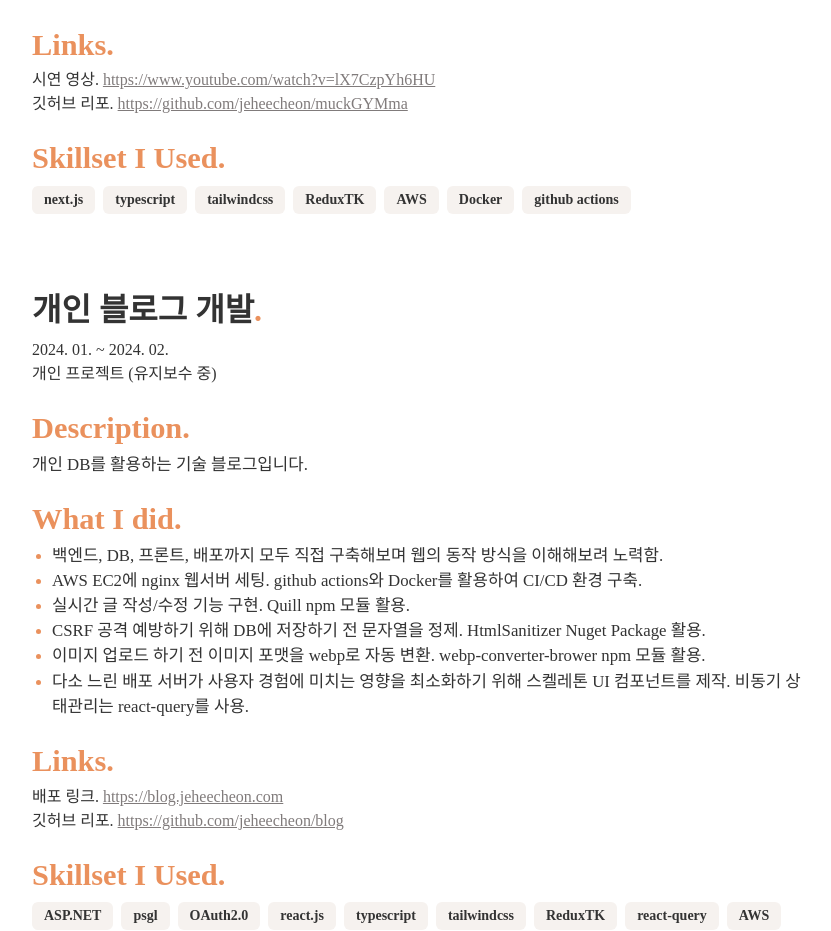
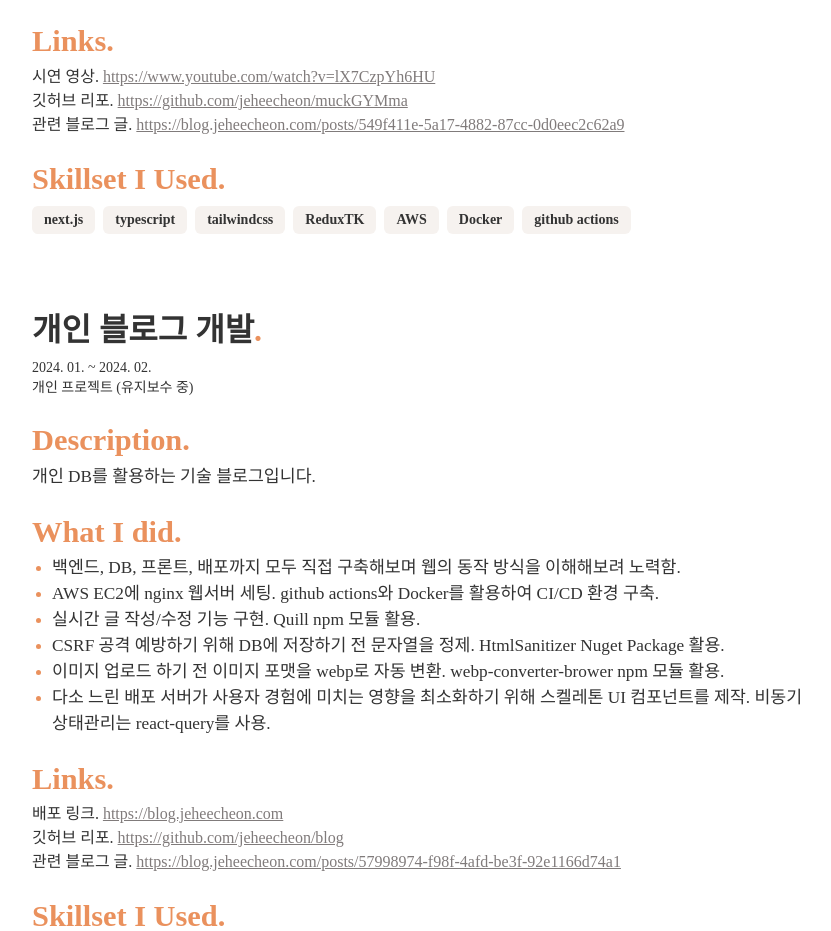
Before and after one commit to jeheecheon/resume, a React (Vite) app: page / in a window 1280 px wide. Shown: the part 1666-2597 px from the top of the page, without its empty margins (220-1051 px from the left). Built offline with nearby package versions, Linux system fonts and the light colour scheme; a web font is replaced by a local one.

Commit message:
chore: 이력서 수정

```diff
--- a/src/app/_styles/globals.css
+++ b/src/app/_styles/globals.css
@@ -30,10 +30,10 @@
     }
 
     h1 {
-        @apply text-[2.6rem];
+        @apply text-[2.7rem];
         @apply sm:text-[4.7rem];
         @apply font-semibold;
-        @apply leading-[4.5rem];
+        @apply leading-[3.1rem];
         @apply sm:leading-[5.2rem];
         @apply mb-10;
     }
@@ -88,8 +88,9 @@
     }
 
     p {
-        @apply text-[1.05rem];
+        @apply text-[1.08rem];
         @apply text-inverse-1;
         @apply text-pretty;
+        /* @apply font-[300] */
     }
 }
--- a/src/app/page.tsx
+++ b/src/app/page.tsx
@@ -129,7 +129,7 @@ Page.Projects = function Projects() {
                     먹짐마 - 캡스톤디자인 경진 대회{' '}
                     <span className="text-theme-1">(동상)</span>
                 </h3>
-                <p className="sm:mt-1 text-xs sm:text-base leading-[6rem]">
+                <p className="sm:mt-1 text-xs sm:text-sm">
                     2024. 03. ~ 2024. 05.{'\n'}
                     팀장 | 총 4명
                 </p>
@@ -212,6 +212,17 @@ Page.Projects = function Projects() {
                             https://github.com/jeheecheon/muckGYMma
                         </a>
                     </p>
+                    <p className="text-sm sm:text-base">
+                        <span>관련 블로그 글. </span>
+                        <a
+                            title="관련 블로그 글"
+                            href="https://blog.jeheecheon.com/posts/549f411e-5a17-4882-87cc-0d0eec2c62a9"
+                            target="_blank"
+                            rel="noreferrer"
+                        >
+                            https://blog.jeheecheon.com/posts/549f411e-5a17-4882-87cc-0d0eec2c62a9
+                        </a>
+                    </p>
                 </div>
 
                 <div>
@@ -230,7 +241,7 @@ Page.Projects = function Projects() {
 
             <div className="mt-[4.5rem]">
                 <h3>개인 블로그 개발</h3>
-                <p className="sm:mt-1 text-xs sm:text-base">
+                <p className="sm:mt-1 text-xs sm:text-sm">
                     2024. 01. ~ 2024. 02.{'\n'}
                     개인 프로젝트 (유지보수 중)
                 </p>
@@ -309,6 +320,17 @@ Page.Projects = function Projects() {
                             https://github.com/jeheecheon/blog
                         </a>
                     </p>
+                    <p className="text-sm sm:text-base">
+                        <span>관련 블로그 글. </span>
+                        <a
+                            title="관련 블로그 글"
+                            href="https://blog.jeheecheon.com/posts/57998974-f98f-4afd-be3f-92e1166d74a1"
+                            target="_blank"
+                            rel="noreferrer"
+                        >
+                            https://blog.jeheecheon.com/posts/57998974-f98f-4afd-be3f-92e1166d74a1
+                        </a>
+                    </p>
                 </div>
 
                 <div>
@@ -332,7 +354,7 @@ Page.Projects = function Projects() {
 
             <div className="mt-[4.5rem]">
                 <h3>AO 스터디 공식 웹사이트</h3>
-                <p className="sm:mt-1 text-xs sm:text-base">
+                <p className="sm:mt-1 text-xs sm:text-sm">
                     2024. 01. ~ 2024. 02.{'\n'}
                     멘토 | 총 12명
                 </p>
@@ -400,6 +422,17 @@ Page.Projects = function Projects() {
                             https://github.com/Fire-AO/official-website
                         </a>
                     </p>
+                    <p className="text-sm sm:text-base">
+                        <span>관련 블로그 글. </span>
+                        <a
+                            title="관련 블로그 글"
+                            href="https://blog.jeheecheon.com/posts/1ca1a00a-6465-45c3-bd37-0d713aae2595"
+                            target="_blank"
+                            rel="noreferrer"
+                        >
+                            https://blog.jeheecheon.com/posts/1ca1a00a-6465-45c3-bd37-0d713aae2595
+                        </a>
+                    </p>
                 </div>
 
                 <div>
@@ -418,9 +451,10 @@ Page.Projects = function Projects() {
             <div className="mt-[4.5rem]">
                 <h3>Etc</h3>
                 <p className="mt-1">
-                    이외 진행했던 프로젝트들은 아래 링크에서 확인할 수 있습니다.
+                    이외 진행했던 프로젝트들은 제 블로그의 프로젝트 카테고리에서
+                    확인하실 수 있습니다.
                 </p>
-                <p className="text-xs sm:text-sm">
+                <p className="mt-2 text-xs sm:text-sm">
                     <span className="font-medium text-theme-1">
                         Projects Cagetory.{' '}
                     </span>
```
